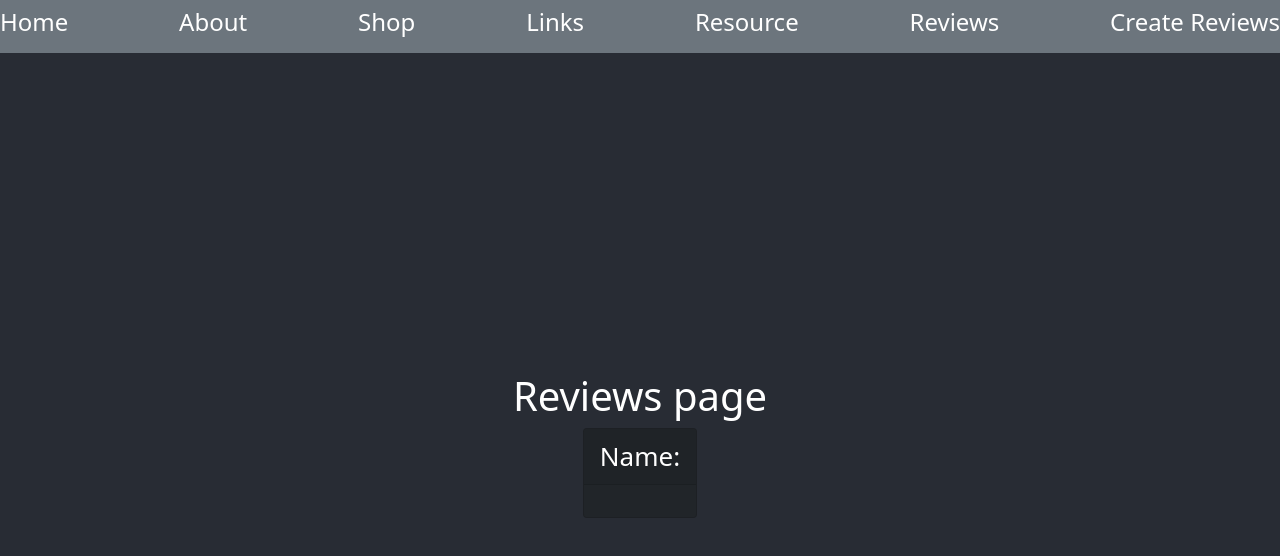
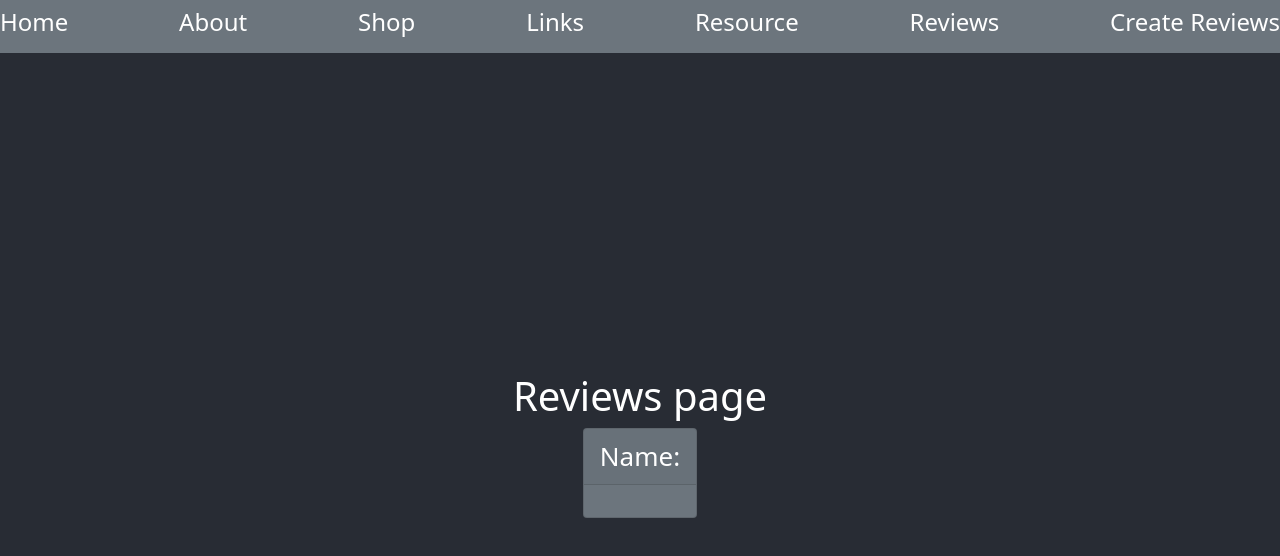
Before and after one commit to DW-Arthur/Stock-Trading-REACT, a React (Create React App) app in the folder stocks-app/: page /reviews in a window 1280 px wide. Shown: the top 556 px of the page. Built offline with nearby package versions, Linux system fonts and the light colour scheme; no server answers.

Commit message:
little css change on review

```diff
--- a/stocks-app/src/components/CreatReviews.jsx
+++ b/stocks-app/src/components/CreatReviews.jsx
@@ -15,7 +15,6 @@ function CreateReview() {
 
     function handleChange(event){
         const {name, value} =event.target;
-
         setInput(prevInput=>
             {
                 return{
--- a/stocks-app/src/components/reviews.jsx
+++ b/stocks-app/src/components/reviews.jsx
@@ -22,7 +22,7 @@ function Reviews() {
         {console.log(reviews)}
         <div class="card-deck">
         {reviews.slice(0).reverse().map(review=>
-                 <div className='card text-white bg-dark mb-3' >
+                 <div className='card text-white bg-secondary mb-3' >
                      <div class="card-header">{"Name: "+review.title}</div>
                      <div class="card-body">{review.content}</div>
                  </div>
```
